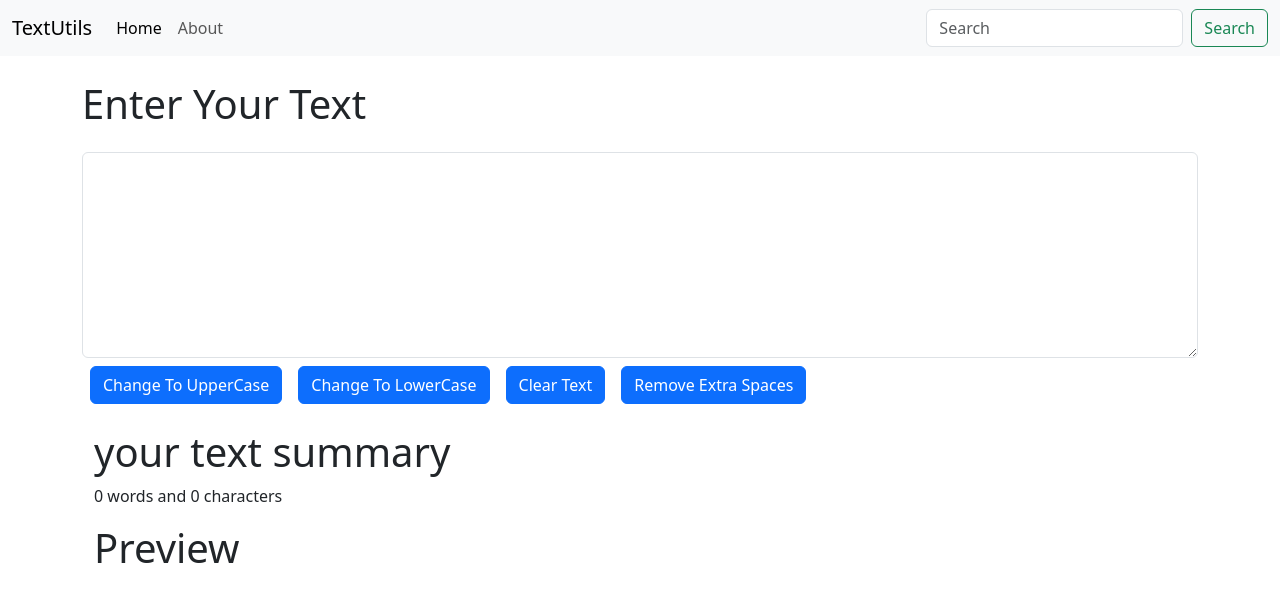
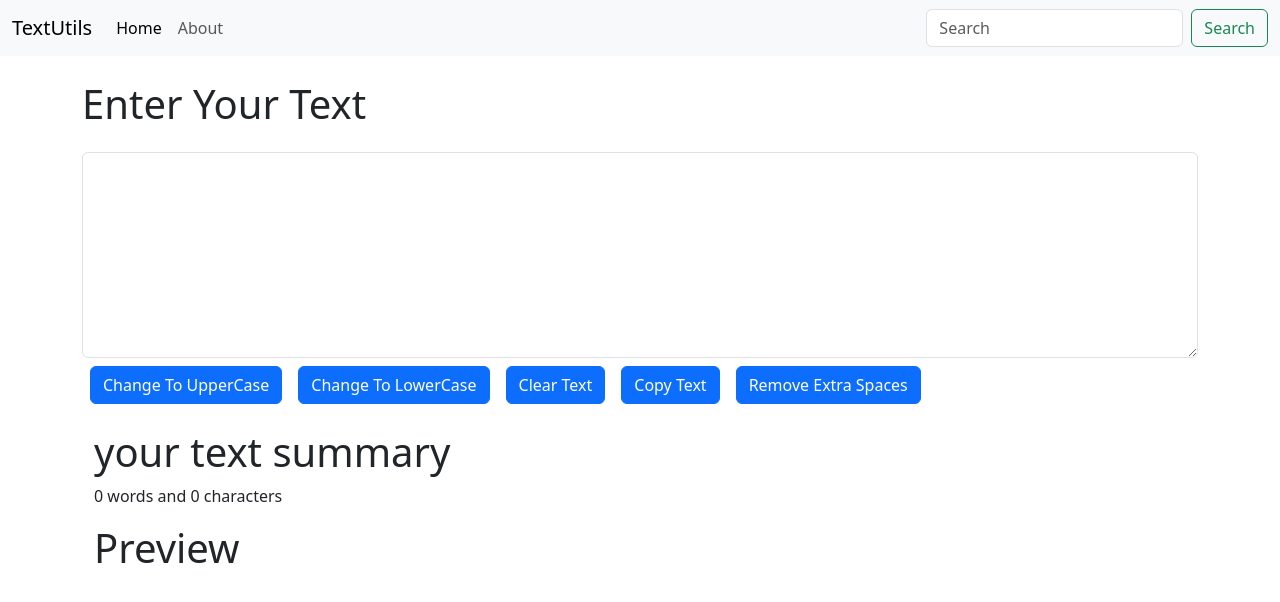
Before and after one commit to rupali-r-thakur/react-practice, a React (Create React App) app: page / in a window 1280 px wide. Shown: the top 602 px of the page. Built offline with nearby package versions, Linux system fonts and the light colour scheme; the HTML template or start-up script is replaced by a standard one.

Commit message:
text copy

```diff
--- a/src/components/TextForm.jsx
+++ b/src/components/TextForm.jsx
@@ -2,6 +2,11 @@ import React, { useState } from "react";
 
 function TextForm(props) {
   const [textValue, setTextValue] = useState("");
+  const copyText=()=>{
+    let text=document.getElementById("exampleFormControlTextarea1")
+    text.select()
+    navigator.clipboard.writeText(text.value)
+  }
   return (
     <>
       <h1 className="my-4">{props.heading}</h1>
@@ -32,7 +37,13 @@ function TextForm(props) {
         >
           Clear Text
         </button>
+
         <button
+          className="btn btn-primary my-2 mx-2"
+          onClick={copyText}
+        >
+          Copy Text
+        </button><button
           className="btn btn-primary my-2 mx-2"
           onClick={() => setTextValue(textValue.split(/[ ]+/).join(" "))}
         >
@@ -47,7 +58,7 @@ function TextForm(props) {
               return element.length !== 0;
             }).length
           }{" "}
-          words and { textValue.replace(/\s/g, '').length} characters
+          words and {textValue.replace(/\s/g, "").length} characters
         </p>
         <h1>Preview</h1>
         <p>{textValue}</p>
```
